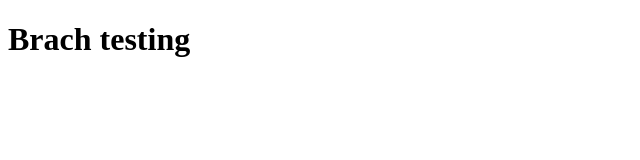
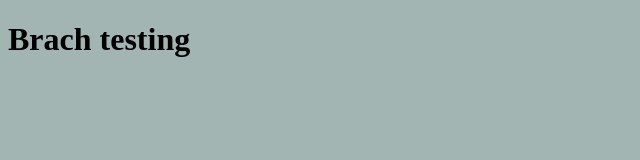
Before and after one commit to 89rp/git-branching-practice, a plain HTML site: page index.html in a window 1280 px wide. Shown: the whole page, without its empty margins (0-640 px from the left). Drawn offline with Linux system fonts and the light colour scheme.

Commit message:
created style.css and added romantic background

```diff
--- a/index.html
+++ b/index.html
@@ -6,6 +6,7 @@
   <meta name="viewport" content="width=device-width, initial-scale=1.0">
   <meta http-equiv="X-UA-Compatible" content="ie=edge">
   <title>Git branching lesson on test</title>
+  <link rel="stylesheet" href="./styles/style.css">
 </head>
 
 <body>
--- /dev/null
+++ b/styles/style.css
@@ -0,0 +1,3 @@
+body {
+    background-color: #a3b5b2;
+}
```
